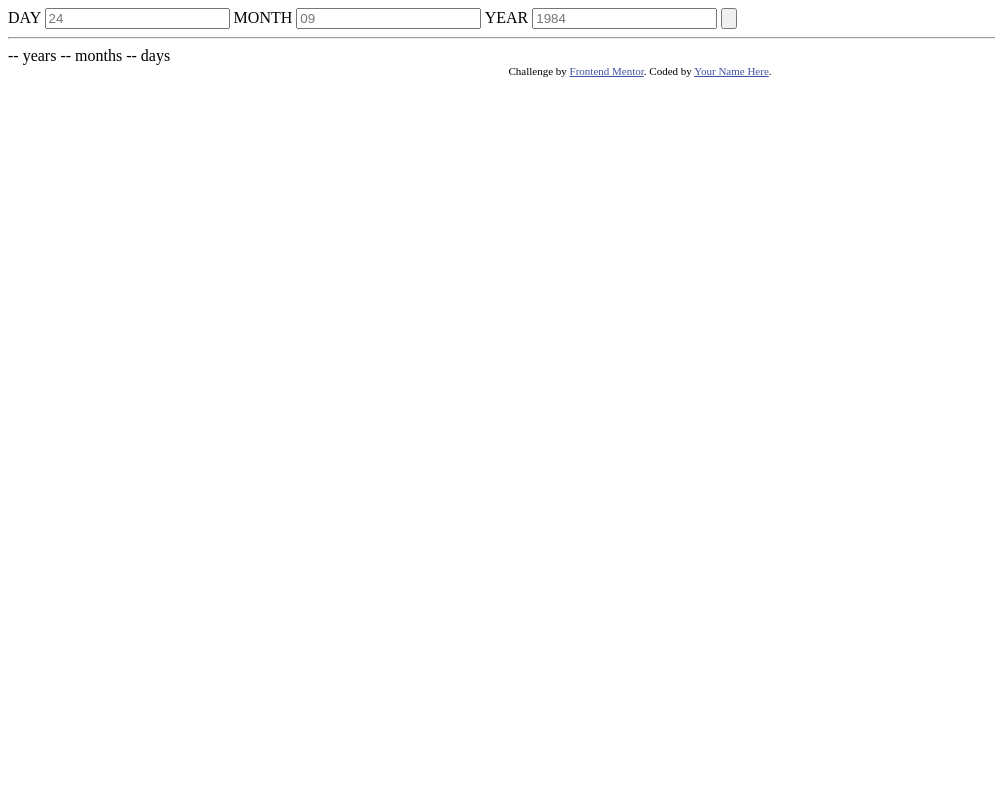
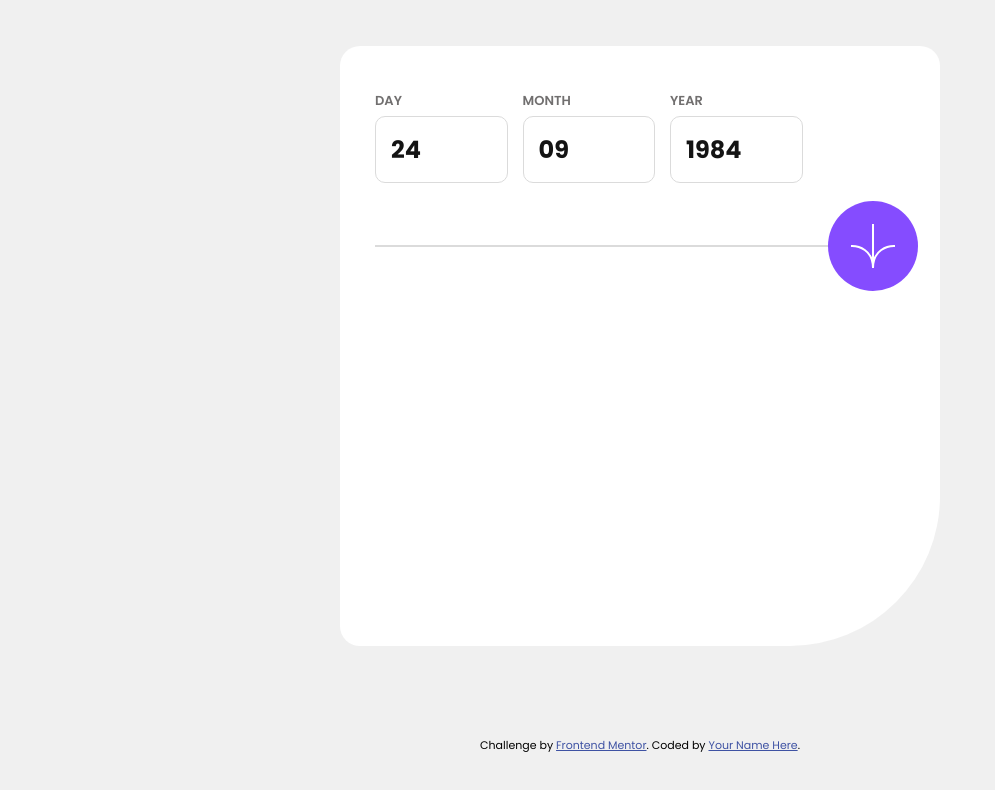
Before and after one commit to Mayonesa90/age-calculator-app-main, a plain HTML site: page index.html in a window 1280 px wide. Shown: the whole page, without its empty margins (0-995 px from the left). Drawn offline with Linux system fonts and the light colour scheme.

Commit message:
added js and animation button

```diff
--- a/index.html
+++ b/index.html
@@ -7,6 +7,10 @@
   <link rel="icon" type="image/png" sizes="32x32" href="./assets/images/favicon-32x32.png">
 
   <link rel="stylesheet" href="styles.css">
+
+  <link rel="preconnect" href="https://fonts.googleapis.com">
+<link rel="preconnect" href="https://fonts.gstatic.com" crossorigin>
+<link href="https://fonts.googleapis.com/css2?family=Poppins:ital,wght@0,100;0,200;0,300;0,400;0,500;0,600;0,700;0,800;0,900;1,100;1,200;1,300;1,400;1,500;1,600;1,700;1,800;1,900&display=swap" rel="stylesheet">
 
   <title>Frontend Mentor | Age calculator app</title>
 
@@ -19,27 +23,30 @@
 <body>
 <div class="wrapper">
   <form action="" class="form">
+    <section class="form-section">
       <label for="day" class="title">DAY</label>
       <input type="number" class="input" id="day" placeholder="24">
-
+    </section>
+    <section class="form-section">
       <label for="month" class="title">MONTH</label>
       <input type="number" class="input" id="month" placeholder="09">
-
+    </section>
+      <section class="form-section">
       <label for="year" class="title">YEAR</label>
       <input type="number" class="input" id="year" placeholder="1984">
-
+    </section>
+    <section class="middle-section">
       <input type="button" class="btn" id="btn">
       <hr>
+    </section>
 
-
-  -- years
-  -- months
-  -- days
   </form>
   <div class="attribution">
     Challenge by <a href="https://www.frontendmentor.io?ref=challenge" target="_blank">Frontend Mentor</a>.
     Coded by <a href="#">Your Name Here</a>.
   </div>
 </div>
+
+<script src="script.js"></script>
 </body>
 </html>
--- /dev/null
+++ b/script.js
@@ -0,0 +1,121 @@
+const btn = document.querySelector("#btn");
+let day = document.querySelector("#day");
+let month = document.querySelector("#month");
+let year = document.querySelector("#year");
+let parent = document.querySelector(".form");
+let currentYear = new Date().getFullYear();
+let currentMonth = new Date().getMonth();
+let currentDay = new Date().getDate();
+let errorMsg = document.createElement("p");
+
+
+day.addEventListener("input", () => {
+    if (parseFloat(day.value) > 32) {
+
+        parent.appendChild(errorMsg);
+        errorMsg.innerHTML = "Pick a valid date";
+
+        day.addEventListener("input", () => {
+            if (parseFloat(day.value) < 32) {
+                parent.removeChild(errorMsg);
+            }
+        })
+    }
+
+})
+
+month.addEventListener("input", () => {
+    if (parseFloat(month.value) > 12) {
+
+        parent.appendChild(errorMsg);
+        errorMsg.innerHTML = "Pick a valid month";
+
+        month.addEventListener("input", () => {
+            if (parseFloat(month.value) < 12) {
+                parent.removeChild(errorMsg);
+            }
+        })
+    }
+
+})
+
+year.addEventListener("input", () => {
+    if (parseFloat(year.value) > currentYear || parseFloat(year.value) < 1900) {
+
+        parent.appendChild(errorMsg);
+        errorMsg.innerHTML = "Pick a valid year";
+
+        year.addEventListener("input", () => {
+            if (parseFloat(year.value) < currentYear) {
+                parent.removeChild(errorMsg);
+            }
+        })
+    }
+
+})
+
+
+
+// function checkValidNum(num) {
+//     if (parseFloat(num) > 32) {
+//         parent.appendChild(errorMsg);
+//         errorMsg.innerHTML = "Pick a valid date";
+
+//         this.addEventListener("input", () => {
+//             if (parseFloat(num) < 32) {
+//                 parent.removeChild(errorMsg);
+//             }
+//         })
+//     }
+// }
+
+// day.addEventListener("input", () => checkValidNum(day.value));
+// month.addEventListener("input", () => checkValidNum(month.value));
+// year.addEventListener("input", () => checkValidNum(year.value));
+
+btn.addEventListener("click", calculateAge)
+
+
+function calculateAge() {
+
+    let newText = document.createElement("section");
+
+    let numOfYears = currentYear - parseFloat(year.value);
+    let numOfMonths = currentMonth - parseFloat(month.value);
+    if (currentMonth < parseFloat(month.value)){
+        numOfYears -= 1;
+        numOfMonths += 12;
+    }
+    let numOfDays = currentDay - parseFloat(day.value);
+
+
+    // if (parent.includes(newText)) {
+    //     parent.replace(newText, newText);
+    // } else {
+    //     newText.setAttribute("class", "footer-section");
+    //     parent.appendChild(newText);
+    // }
+
+    // if (parent.children.length > 4) {
+    //     parent.children.replace(newText, newText)
+    //     }
+
+    // } else if (parent.children[4] == newText){
+    //     parent.removeChild(newText);
+    //     parent.appendChild(newText);
+    // }
+
+    newText.innerHTML = `<span class="--purple">${numOfYears}</span> years<br><span class="--purple">${numOfMonths}</span> months<br><span class="--purple">${numOfDays}</span> days`
+    newText.setAttribute("class", "footer-section");
+
+
+    //newText.setAttribute("class", "footer-section");
+        console.log(parent.children.length)
+
+    parent.appendChild(newText);
+
+
+
+
+    console.log(numOfYears, numOfMonths, numOfDays)
+}
--- a/styles.css
+++ b/styles.css
@@ -0,0 +1,155 @@
+*, *:before, *:after {
+    margin: 0;
+    padding: 0;
+    font-family: "Poppins", sans-serif;
+    box-sizing: border-box;
+}
+
+:root {
+    --purple: hsl(259, 100%, 65%);
+    --lightRed: hsl(0, 100%, 67%);
+    --white: hsl(0, 0%, 100%);
+    --off-white: hsl(0, 0%, 94%);
+    --light-grey: hsl(0, 0%, 86%);
+    --smokey-grey: hsl(0, 1%, 44%);
+    --off-black: hsl(0, 0%, 8%);
+}
+
+@keyframes moveButton-out {
+    from {margin-left:0}
+    to {margin-left:500px}
+}
+
+@keyframes moveButton-in {
+    from {margin-left:500px}
+    to {margin-left:0px}
+}
+
+.btn {
+    background-image: url("assets/images/icon-arrow.svg");
+    background-repeat: no-repeat;
+    background-position: center;
+    width: 90px;
+    height: 90px;
+    background-color: var(--purple);
+    border: none;
+    border-radius: 50px;
+    display: flex;
+    z-index: 2;
+    position: absolute;
+    animation: moveButton-in 2s;
+
+    &:hover, &:active {
+        border-radius: 50px;
+    }
+
+    @media only screen and (min-width: 600px) {
+        animation: moveButton-out 2s;
+        animation-fill-mode: forwards;
+    }
+}
+
+
+.wrapper {
+    background-color: var(--off-white);
+    display: flex;
+    flex-direction: column;
+    justify-content: space-around;
+    align-items: center;
+    height: 100vh;
+}
+
+.form {
+    background-color: var(--white);
+    margin: 0 10px;
+    border-radius: 20px 20px 150px 20px;
+    padding: 45px 35px;
+    display: grid;
+    grid: 20vh 10vh 30vh / 25% 25% 25%;
+    gap: 15px;
+    justify-content: space-evenly;
+    max-width: 600px;
+
+    @media only screen and (min-width: 600px) {
+        justify-content: flex-start;
+        grid: 20vh 10vh 30vh / 25% 25% 25% 10%;
+    }
+}
+
+.title {
+    font-size: 13px;
+    font-weight: 600;
+    color: var(--smokey-grey);
+}
+
+.input, input:active {
+    color: var(--off-black);
+    font-size: 24px;
+    border-radius: 10px;
+    border: 1px solid var(--light-grey);
+    font-weight: 700;
+    padding: 15px;
+    margin-top: 5px;
+}
+
+
+input:focus{
+    border: 1px solid var(--purple);
+    outline: var(--purple);
+
+    &::placeholder {
+        color: var(--light-grey);
+    }
+}
+
+input::placeholder {
+    border: none;
+    color: var(--off-black);
+}
+
+input::placeholder:focus {
+    color: var(--light-grey);
+}
+
+hr {
+    width: 100%;
+    border: 1px solid var(--light-grey);
+    z-index: 1;
+}
+
+.form-section {
+    grid-column: span 1;
+    max-width: 200px;
+    min-width: 100px;
+}
+
+.middle-section {
+    grid-column: span 3;
+    display: flex;
+    justify-content: center;
+    align-items: center;
+    margin-top: -70px;
+    height: 100px;
+
+    @media only screen and (min-width: 600px) {
+        grid-column: span 4;
+    }
+}
+
+.footer-section {
+    grid-column: span 3;
+    font-style: italic;
+    font-size: 60px;
+    line-height: 60px;
+    font-weight: 800;
+}
+
+.form-section {
+    display: flex;
+    flex-direction: column;
+
+}
+
+.--purple {
+    color: var(--purple)
+}
```
Lines whose indentation alone changed are shown as unchanged.
